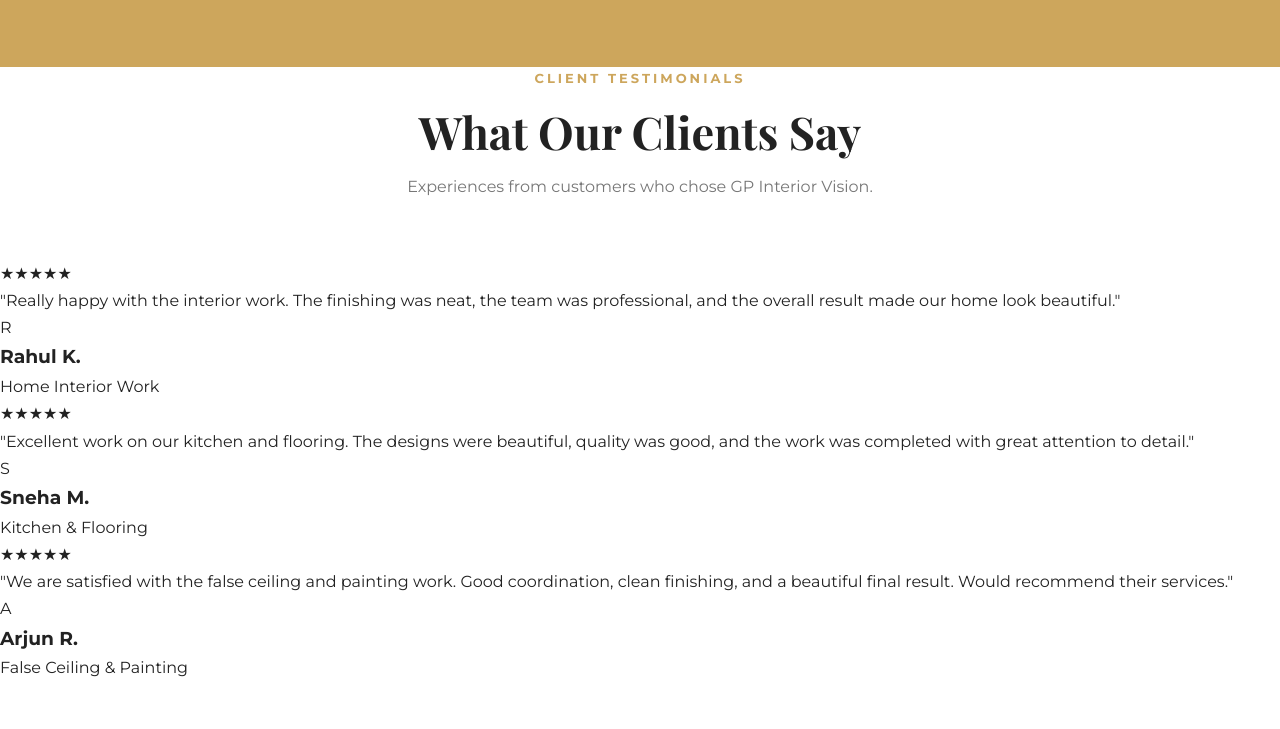
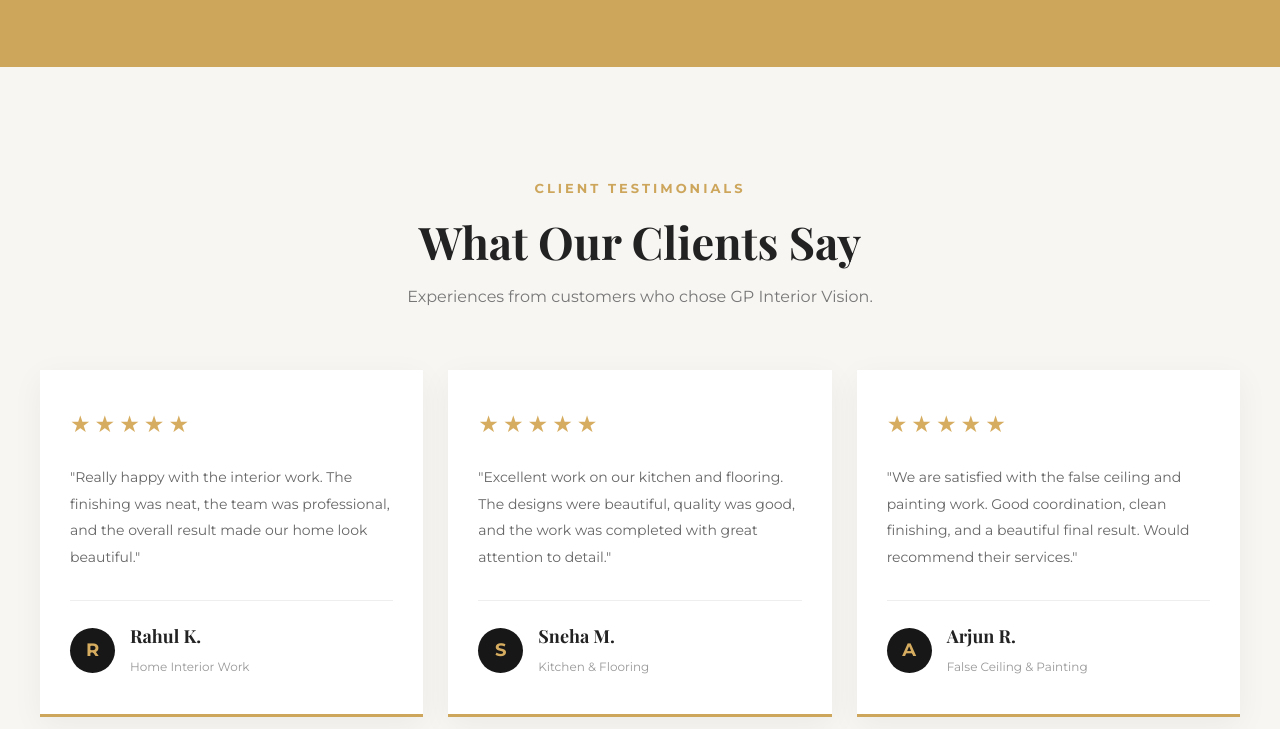
Before and after one commit to aleyss/gp-interior-website, a plain HTML site: page index.html in a window 1280 px wide. Shown: the part 3791-4520 px from the top of the page. Drawn offline with nearby package versions, Linux system fonts and the light colour scheme.

Commit message:
Update style.css

```diff
--- a/style.css
+++ b/style.css
@@ -935,3 +935,85 @@ footer p {
         margin-top: 12px;
     }
 }
+
+/* =========================
+   CUSTOMER TESTIMONIALS
+========================= */
+
+.testimonials {
+    padding: 110px 25px;
+    background: #f7f6f3;
+}
+
+.testimonial-grid {
+    max-width: 1200px;
+    margin: auto;
+    display: grid;
+    grid-template-columns: repeat(3, 1fr);
+    gap: 25px;
+}
+
+.testimonial-card {
+    background: #fff;
+    padding: 35px 30px;
+    border-bottom: 3px solid #cda65c;
+    box-shadow: 0 8px 30px rgba(0,0,0,0.05);
+    transition: 0.3s ease;
+}
+
+.testimonial-card:hover {
+    transform: translateY(-8px);
+    box-shadow: 0 15px 35px rgba(0,0,0,0.1);
+}
+
+.stars {
+    color: #d6ad60;
+    font-size: 23px;
+    letter-spacing: 4px;
+    margin-bottom: 20px;
+}
+
+.review-text {
+    color: #666;
+    font-size: 14px;
+    line-height: 1.9;
+    margin-bottom: 30px;
+}
+
+.client-info {
+    display: flex;
+    align-items: center;
+    gap: 15px;
+    border-top: 1px solid #eee;
+    padding-top: 20px;
+}
+
+.client-avatar {
+    width: 45px;
+    height: 45px;
+    border-radius: 50%;
+    background: #171717;
+    color: #d6ad60;
+    display: flex;
+    align-items: center;
+    justify-content: center;
+    font-size: 18px;
+    font-weight: bold;
+}
+
+.client-info h3 {
+    font-family: "Playfair Display", serif;
+    font-size: 18px;
+}
+
+.client-info span {
+    color: #999;
+    font-size: 12px;
+}
+
+/* Responsive */
+@media (max-width: 750px) {
+    .testimonial-grid {
+        grid-template-columns: 1fr;
+    }
+}
```
